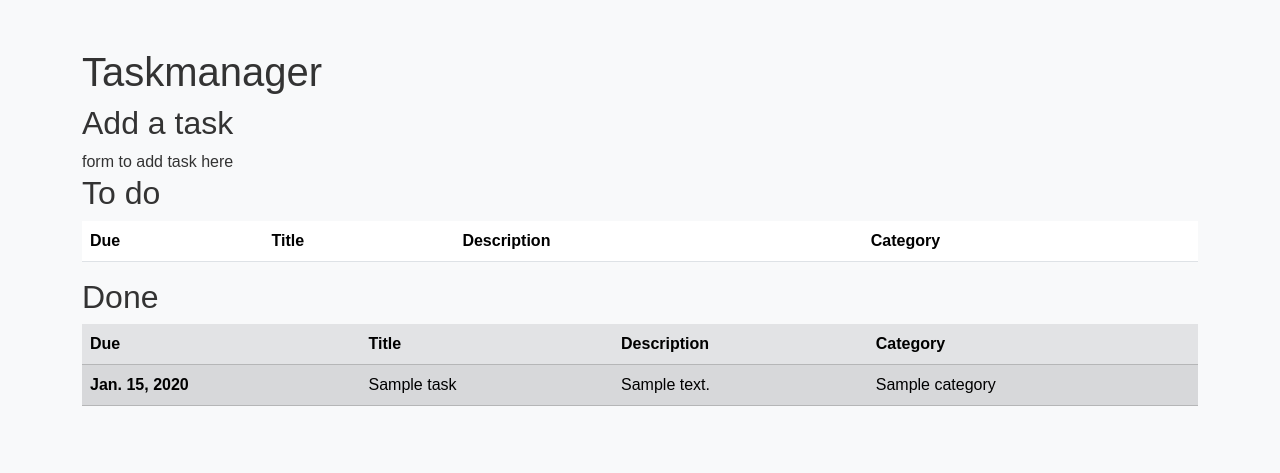
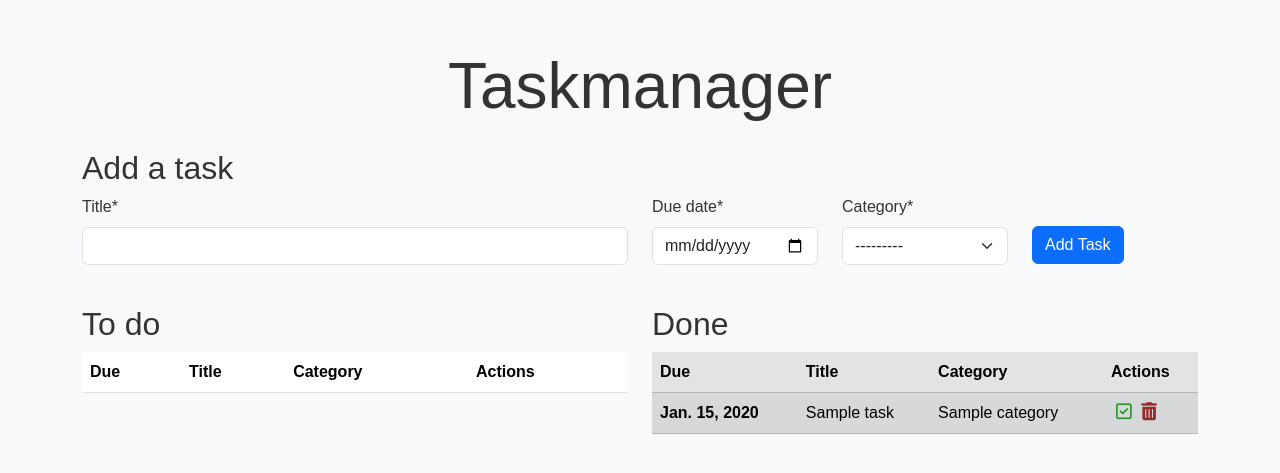
Before and after one commit to AJGreaves/aiab3, a Django app: page / in a window 1280 px wide. Shown: the top 473 px of the page. Run offline with Django 5.2, Linux system fonts and the light colour scheme; tables that the repository leaves empty hold one stand-in row (values such as "Sample post"); lists and menus that the app fills with data are empty; some libraries are stand-ins or nearby versions; some web fonts are replaced.

Commit message:
Add new task form, add delete functionality and style task tables.

```diff
--- a/static/css/style.css
+++ b/static/css/style.css
@@ -3,7 +3,33 @@
 body {
     font-family: 'Inria Sans', sans-serif;
     font-size: 16px;
-    line-height: 1.5;
     color: #333;
     background-color: #f8f9fa;
 }
+
+.action-icon {
+    cursor: pointer;
+    transition: color ease-in-out 0.3s;
+    font-size: 18px;
+    padding-left: 5px;
+}
+
+.checkbox-btn {
+    color: rgb(41, 150, 41);
+}
+
+.checkbox-btn:hover {
+    color: rgb(0, 93, 0);
+}
+
+.delete-btn {
+    color: rgb(150, 41, 41);
+}
+
+.delete-btn:hover {
+    color: rgb(93, 0, 0);
+}
+
+#add-task-btn {
+    margin-top: 31px;
+}
--- a/taskmanager/settings.py
+++ b/taskmanager/settings.py
@@ -44,6 +44,8 @@
     'django.contrib.sessions',
     'django.contrib.messages',
     'django.contrib.staticfiles',
+    'crispy_forms',
+    'crispy_bootstrap5',
     'tasks',
 ]
 
@@ -74,6 +76,8 @@
         },
     },
 ]
+
+CRISPY_TEMPLATE_PACK = 'bootstrap5'
 
 WSGI_APPLICATION = 'taskmanager.wsgi.application'
 
--- a/taskmanager/urls.py
+++ b/taskmanager/urls.py
@@ -20,5 +20,7 @@
 
 urlpatterns = [
     path('', tasks_views.index, name='index'),
+    path('toggle_done/<int:task_id>/', tasks_views.toggle_done, name='toggle_done'),
+    path('delete_task/<int:task_id>/', tasks_views.delete_task, name='delete_task'),
     path('admin/', admin.site.urls),
 ]
--- /dev/null
+++ b/tasks/forms.py
@@ -0,0 +1,11 @@
+# A form class for the Task model
+from django import forms
+from .models import Task, Category
+
+class TaskForm(forms.ModelForm):
+    class Meta:
+        model = Task
+        fields = ['title', 'due_date', 'category']
+        widgets = {
+            'due_date': forms.DateInput(attrs={'type': 'date'}),
+        }
--- a/tasks/models.py
+++ b/tasks/models.py
@@ -13,7 +13,6 @@
 # description, due date, completed status and category
 class Task(models.Model):
     title = models.CharField(max_length=100)
-    description = models.TextField(blank=True)
     due_date = models.DateField()
     completed = models.BooleanField(default=False)
     category = models.ForeignKey(Category, on_delete=models.CASCADE)
--- a/tasks/templates/index.html
+++ b/tasks/templates/index.html
@@ -1,23 +1,41 @@
 {% extends 'base.html' %}
 {% load static %}
+{% load static crispy_forms_tags %}
 
 {% block content %}
 <div class="container mt-5">
     <div class="row">
         <div class="col-12">
-            <h1>Taskmanager</h1>
+            <h1 class="display-3 text-center mb-4">Taskmanager</h1>
             <h2>Add a task</h2>
-            form to add task here
+            <form method="POST">
+                <div class="row">
+                    {% csrf_token %}
+                    <div class="col-12 col-lg-6">
+                        {{ form.title|as_crispy_field }}
+                    </div>
+                    <div class="col-12 col-sm-4 col-lg-2">
+                        {{ form.due_date|as_crispy_field }}
+                    </div>
+                    <div class="col-12 col-sm-4 col-lg-2">
+                        {{ form.category|as_crispy_field }}
+                    </div>
+                    <div class="col-12 col-sm-4 col-lg-2">
+                        <button id="add-task-btn" type="submit" class="btn btn-primary mb-3">Add Task</button>
+                    </div>
+                </div>
+
+            </form>
         </div>
-        <div class="col-12">
+        <div class="col-12 col-lg-6 mt-4">
             <h2>To do</h2>
             <table class="table table-striped">
                 <thead>
                     <tr>
                         <th scope="col">Due</th>
                         <th scope="col">Title</th>
-                        <th scope="col">Description</th>
                         <th scope="col">Category</th>
+                        <th scope="col">Actions</th>
                     </tr>
                 </thead>
                 <tbody>
@@ -29,22 +47,25 @@
                     {% endif %}
                         <th scope="row">{{ task.due_date }}</th>
                         <td>{{ task.title }}</td>
-                        <td>{{ task.description }}</td>
                         <td>{{ task.category }}</td>
+                        <td>
+                            <a href="{% url 'toggle_done' task.id %}" class="checkbox-btn" aria-label="Mark as done" title="Mark as done"><i class="fa-regular fa-square-check action-icon"></i></a>
+                            <a href="{% url 'delete_task' task.id %}" class="delete-btn" aria-label="Delete" title="Delete"><i class="fa-solid fa-trash-can action-icon"></i></a>
+                        </td>
                     </tr>
                     {% endfor %}
                 </tbody>
             </table>
         </div>
-        <div class="col-12">
+        <div class="col-12 col-lg-6 mt-4">
             <h2>Done</h2>
             <table class="table table-secondary table-striped">
                 <thead>
                     <tr>
                         <th scope="col">Due</th>
                         <th scope="col">Title</th>
-                        <th scope="col">Description</th>
                         <th scope="col">Category</th>
+                        <th scope="col">Actions</th>
                     </tr>
                 </thead>
                 <tbody>
@@ -52,8 +73,11 @@
                     <tr>
                         <th scope="row">{{ task.due_date }}</th>
                         <td>{{ task.title }}</td>
-                        <td>{{ task.description }}</td>
                         <td>{{ task.category }}</td>
+                        <td>
+                            <a href="{% url 'toggle_done' task.id %}" class="checkbox-btn" aria-label="Mark as not done" title="Mark as not done"><i class="fa-regular fa-square-check action-icon"></i></a>
+                            <a href="{% url 'delete_task' task.id %}" class="delete-btn" aria-label="Delete" title="Delete"><i class="fa-solid fa-trash-can action-icon"></i></a>
+                        </td>
                     </tr>
                     {% endfor %}
                 </tbody>
--- a/tasks/views.py
+++ b/tasks/views.py
@@ -1,18 +1,50 @@
-from django.shortcuts import render
+from django.shortcuts import render, redirect, get_object_or_404
 from .models import Task
 from datetime import date
+from .forms import TaskForm
 
 def index(request):
     """
-    A view to display all the saved tasks, with the tasks due soonest at the top.
+    A view to display all the saved tasks,
+    with the tasks due soonest at the top.
+    View also displays a form to add a new task.
     """
-    to_do_tasks = Task.objects.filter(completed=False).order_by('due_date')
-    done_tasks = Task.objects.filter(completed=True).order_by('due_date')
+    to_do_tasks = Task.objects.filter(
+        completed=False).order_by('due_date')
+    done_tasks = Task.objects.filter(
+        completed=True).order_by('due_date')
+
+    if request.method == 'POST':
+        form = TaskForm(request.POST)
+        if form.is_valid():
+            form.save()
+
+    form = TaskForm()
 
     context = {
         'to_do_tasks': to_do_tasks,
         'done_tasks': done_tasks,
         'today': date.today(),
+        'form': form,
     }
 
     return render(request, 'index.html', context)
+
+
+def toggle_done(request, task_id):
+    """
+    A view to toggle the completed status of a task.
+    """
+    task = get_object_or_404(Task, id=task_id)
+    task.completed = not task.completed
+    task.save()
+    return redirect('index')
+
+
+def delete_task(request, task_id):
+    """
+    A view to delete a task.
+    """
+    task = get_object_or_404(Task, id=task_id)
+    task.delete()
+    return redirect('index')
--- a/templates/base.html
+++ b/templates/base.html
@@ -20,6 +20,9 @@
     <script src="https://cdn.jsdelivr.net/npm/bootstrap@5.3.3/dist/js/bootstrap.bundle.min.js"
         integrity="sha384-YvpcrYf0tY3lHB60NNkmXc5s9fDVZLESaAA55NDzOxhy9GkcIdslK1eN7N6jIeHz"
         crossorigin="anonymous"></script>
+
+    <!-- fontawesome -->
+    <script src="https://kit.fontawesome.com/3b20d96fa9.js" crossorigin="anonymous"></script>
 </body>
 
 </html>
```
Also changed, not shown: tasks/migrations/0002_remove_task_description.py (added).
